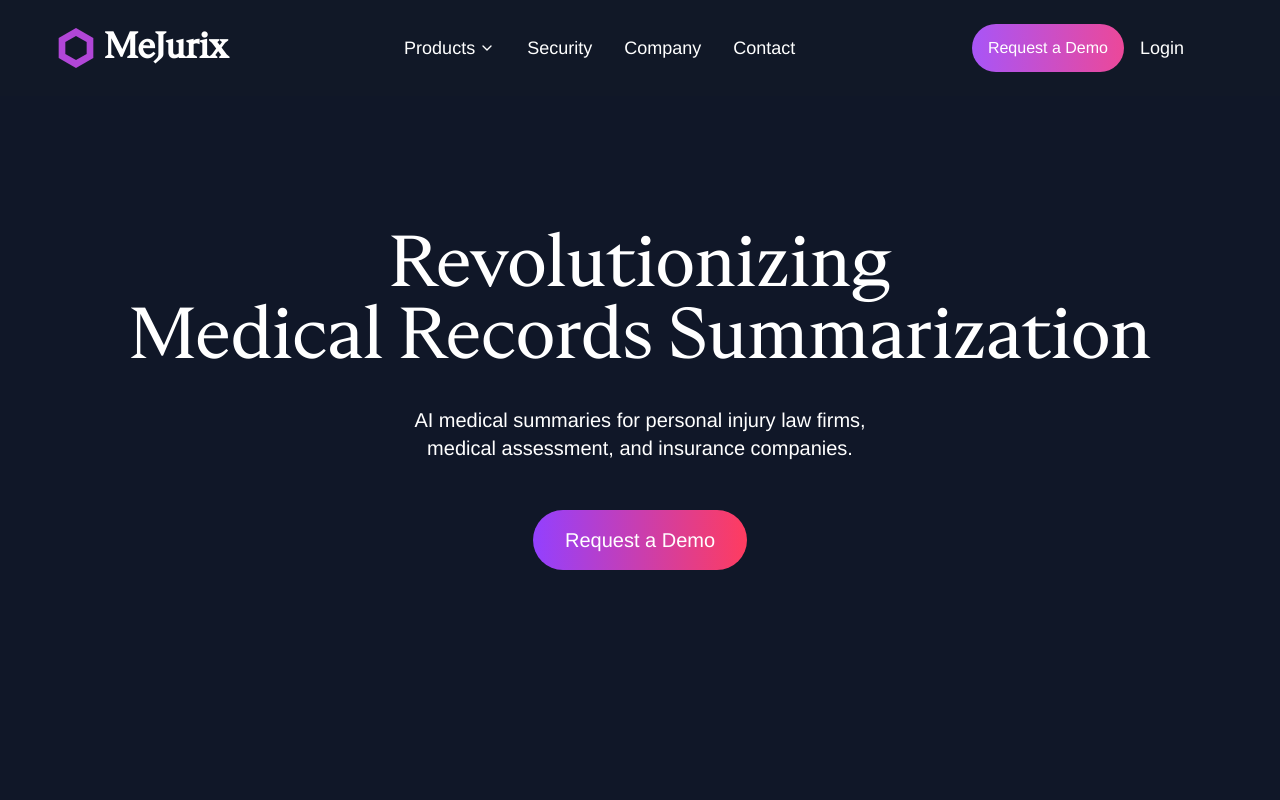
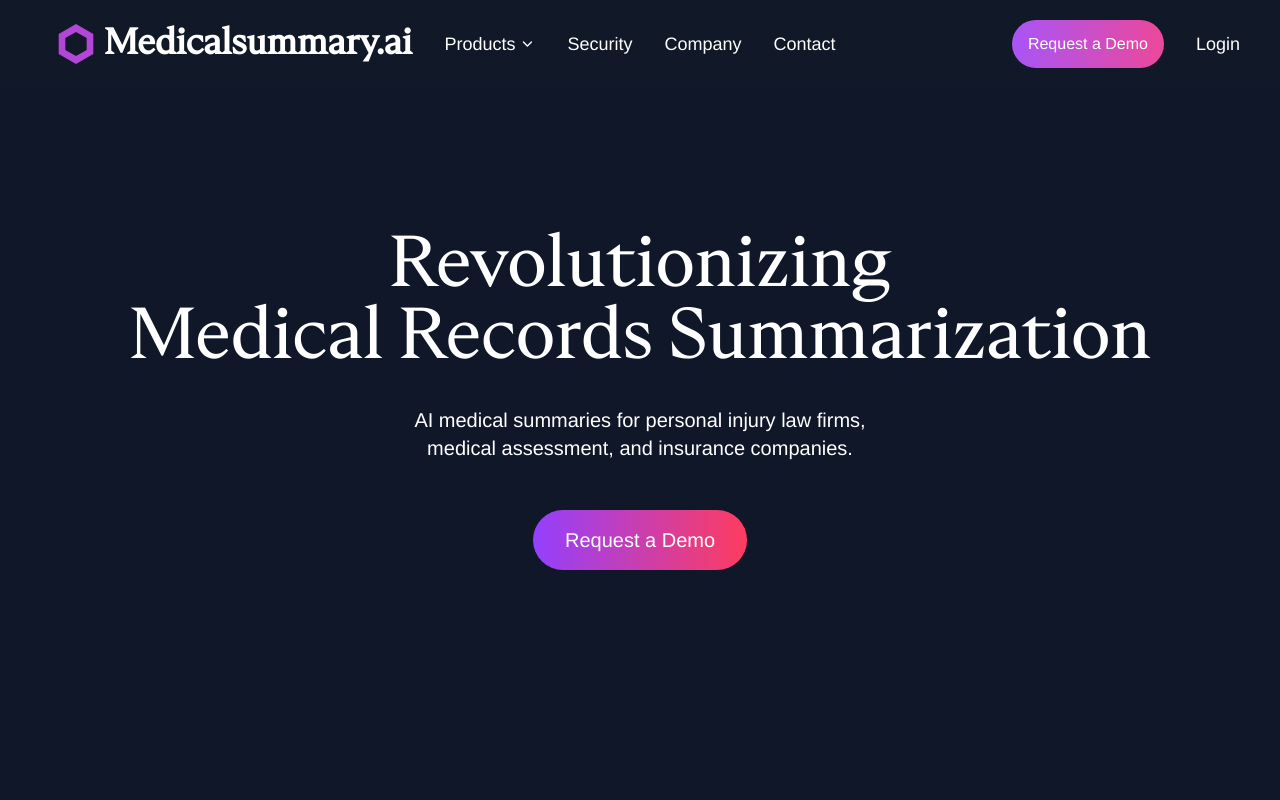
Before and after one commit to ScriptKitKat/mejuri, a Next.js app in the folder my-app/: page / in a window 1280 px wide. Shown: the top 800 px of the page. Built offline with nearby package versions, Linux system fonts and the light colour scheme.

Commit message:
mejurix -> medicalsummary.ai + video

```diff
--- a/my-app/app/page.tsx
+++ b/my-app/app/page.tsx
@@ -99,7 +99,7 @@ export default function Home() {
                 {/* Video Element*/}
                 <video ref={videoRef} className="w-full h-full object-cover">
                   <source
-                    src="https://commondatastorage.googleapis.com/gtv-videos-bucket/sample/ForBiggerBlazes.mp4"
+                    src="https://synthesia-ttv-data.s3-eu-west-1.amazonaws.com/video_data/f2d5a18c-311c-41c9-be04-33b1971c43ea/versions/5/transfers/rendered_video.mp4"
                     type="video/mp4"
                   />
                   Your browser does not support the video tag.
--- a/my-app/components/navbar.tsx
+++ b/my-app/components/navbar.tsx
@@ -83,13 +83,13 @@ export default function Navbar() {
                 <path d="M20 8L30.6603 14V26L20 32L9.33975 26V14L20 8Z" fill="#111827" />
               </svg>
             </div>
-            <span className="text-4xl font-bold">MeJurix</span>
+            <span className="text-4xl font-bold">Medicalsummary.ai</span>
           </Link>
 
           {/* Demo Request Button - Desktop */}
 
           {/* Navbar Links - Desktop */}
-          <nav className="hidden xl:flex items-center space-x-8 mx-auto justify-center w-full">
+            <nav className="hidden xl:flex items-center space-x-8 justify-center absolute left-1/2 transform -translate-x-1/2 w-max">
             <div
               className="relative"
               ref={dropdownRef}
@@ -150,16 +150,18 @@ export default function Navbar() {
             </Link>
             </nav>
 
+            <div className="absolute right-6 hidden xl:flex items-center space-x-4">
             <Link
             href="/contact"
-            className="font-sans hidden xl:inline-block mx-auto bg-gradient-to-r from-purple-500 to-pink-500 text-white font-medium py-3 px-4 rounded-full hover:opacity-90 transition-opacity whitespace-nowrap"
+            className="font-sans bg-gradient-to-r from-purple-500 to-pink-500 text-white font-medium py-3 px-4 rounded-full hover:opacity-90 transition-opacity whitespace-nowrap"
             >
             Request a Demo
             </Link>
-          {/* Login Button - Desktop */}
-          <button className="ml-auto hidden xl:flex items-center space-x-4 mr-6 px-4 py-2 rounded font-medium text-sm xl:text-lg 2xl:text-xl text-gray-50-ivory transition-colors duration-300 ease-out hover:text-gray-500 font-sans">
+            <button className="px-4 py-2 rounded font-medium text-sm xl:text-lg 2xl:text-xl text-gray-50-ivory transition-colors duration-300 ease-out hover:text-gray-500 font-sans">
             Login
             </button>
+            </div>
+
 
           {/* Mobile Controls - Right Aligned */}
           <div className="xl:hidden flex items-center ml-auto">
@@ -186,7 +188,7 @@ export default function Navbar() {
         }`}
       >
         <div className="flex justify-between items-center p-6">
-          <span className="text-white text-2xl font-bold">MeJurix</span>
+          <span className="text-white text-2xl font-bold">Medicalsummary.ai</span>
           <button onClick={() => setIsMobileMenuOpen(false)} className="text-white">
             <X className="h-6 w-6" />
           </button>
```
Lines whose indentation alone changed are shown as unchanged.
